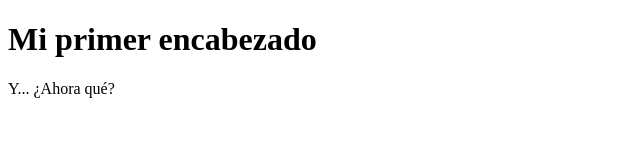
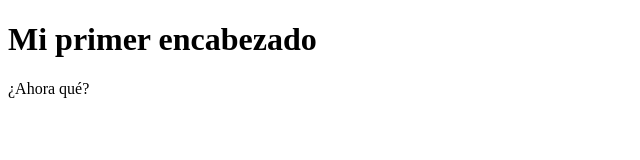
Before and after one commit to Javvi-rojas/repoprueba, a plain HTML site: page index.htm in a window 1280 px wide. Shown: the full height of the page, 0-640 px from the left. Drawn offline with Linux system fonts and the light colour scheme.

Commit message:
hice una modificación a html 1

```diff
--- a/index.htm
+++ b/index.htm
@@ -3,6 +3,6 @@
 <body>
 
 	<h1>Mi primer encabezado</h1>
-	<p>Y... ¿Ahora qué?</p>
+	<p>¿Ahora qué?</p>
 </body>
 </html>
```
